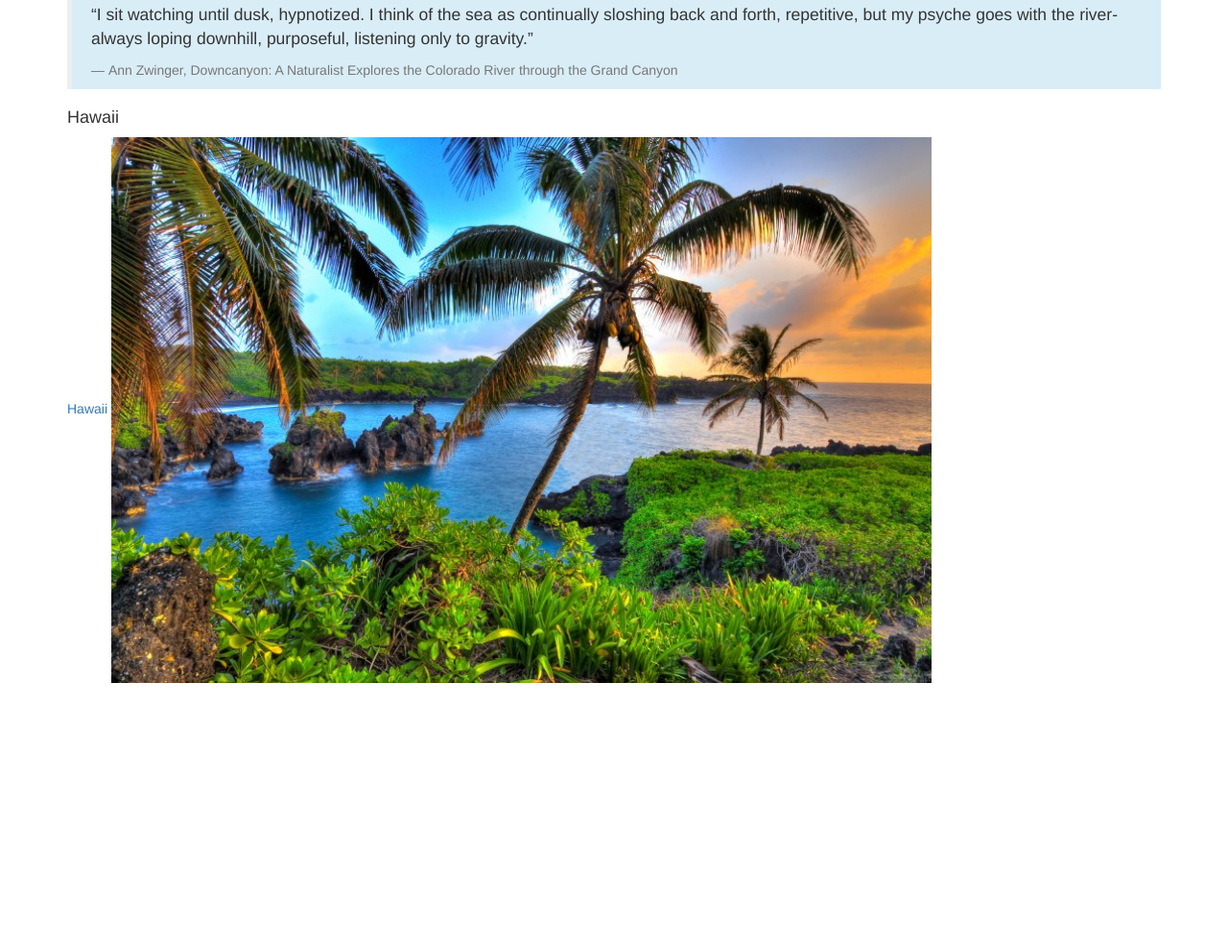
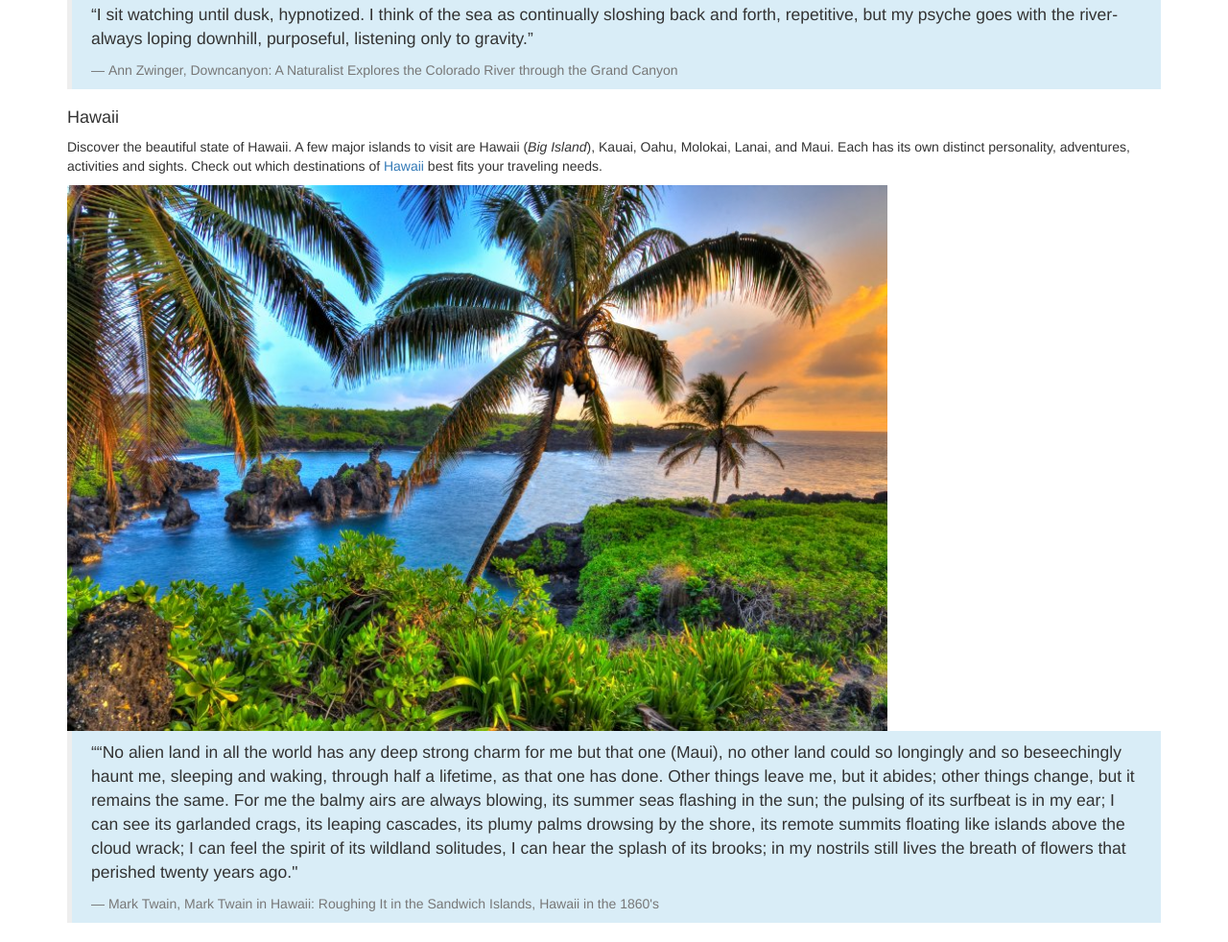
Before and after one commit to psvun0116/vacationsuggester, a plain HTML site: page index.html in a window 1280 px wide. Shown: the part 3592-4574 px from the top of the page at 96% size. Before the commit the page ends 4304 px from the top, so only its background shows below. Drawn offline with Linux system fonts and the light colour scheme.

Commit message:
editted hawaii section. added a slight description paragraph. added a blockquote of a quote and added a footer to the quote

```diff
--- a/index.html
+++ b/index.html
@@ -170,7 +170,7 @@
 
     <div id="grandcanyon">
       <h4>Grand Canyon</h4>
-        <p>Everyone's wanderlust! Hike, camp, explore, or take a tour of one of the world's breathtaking natural attractions. Travel alongside the 277 miles long, 18 miles wide and attains a depth of over a mile of touched and untouched wonders. There are 4 main destinations to consider at the Grand Canyon; South Rim, Grand Canyon West, Grand Canyon East, and North Rim. Check out which destinations of the <a href="https://grandcanyon.com/">Grand Canyon</a> best fits your traveling needs.</p>
+        <p>Everyone's wanderlust! Hike, camp, explore, or take a tour of one of the <i>Wonders of the World</i>; a breathtaking natural landmark. Travel alongside the 277 miles long, 18 miles wide and attains a depth of over a mile of touched and untouched wonders. There are 4 main destinations to consider at the Grand Canyon; South Rim, Grand Canyon West, Grand Canyon East, and North Rim. Check out which destinations of the <a href="https://grandcanyon.com/">Grand Canyon</a> best fits your traveling needs.</p>
       <img src="img/grandcanyon.jpg" alt="an image of grand canyon">
       <blockquote class="bg-info">
         <p>“I sit watching until dusk, hypnotized. I think of the sea as continually sloshing back and forth, repetitive, but my psyche goes with the river- always loping downhill, purposeful, listening only to gravity.”</p>
@@ -180,8 +180,12 @@
 
     <div id="hawaii">
       <h4>Hawaii</h4>
-      <a href="https://www.gohawaii.com/">Hawaii</a>
+        <p>Discover the beautiful state of Hawaii. A few major islands to visit are Hawaii (<i>Big Island</i>), Kauai, Oahu, Molokai, Lanai, and Maui. Each has its own distinct personality, adventures, activities and sights. Check out which destinations of <a href="https://www.gohawaii.com/">Hawaii</a> best fits your traveling needs.</p>
       <img src="img/hawaii.jpg" alt="an image of hawaii">
+      <blockquote class="bg-info">
+        <p>““No alien land in all the world has any deep strong charm for me but that one (Maui), no other land could so longingly and so beseechingly haunt me, sleeping and waking, through half a lifetime, as that one has done. Other things leave me, but it abides; other things change, but it remains the same. For me the balmy airs are always blowing, its summer seas flashing in the sun; the pulsing of its surfbeat is in my ear; I can see its garlanded crags, its leaping cascades, its plumy palms drowsing by the shore, its remote summits floating like islands above the cloud wrack; I can feel the spirit of its wildland solitudes, I can hear the splash of its brooks; in my nostrils still lives the breath of flowers that perished twenty years ago."</p>
+          <footer>Mark Twain, Mark Twain in Hawaii: Roughing It in the Sandwich Islands, Hawaii in the 1860's</footer>
+      </blockquote>
     </div>
   </body>
 </html>
```
